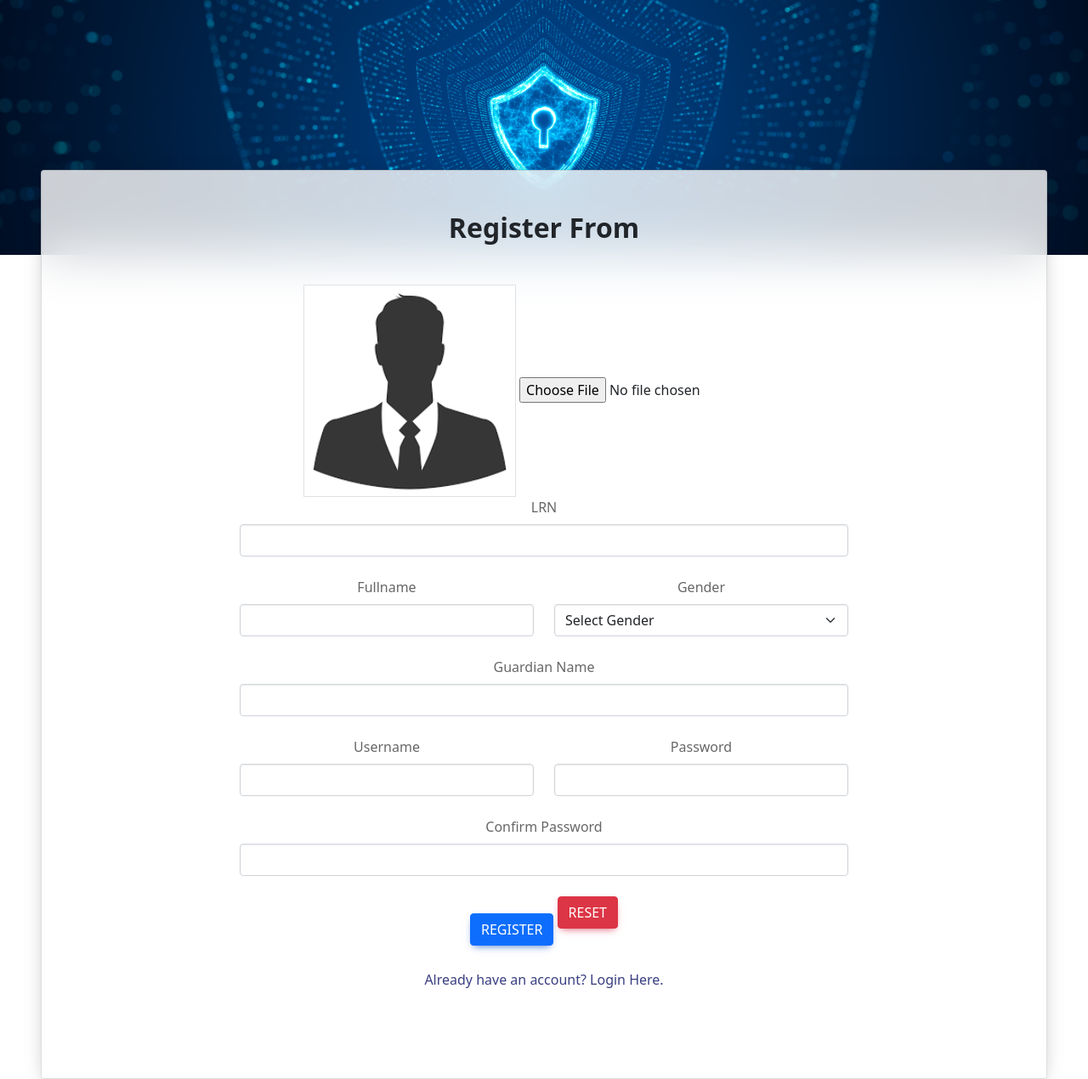
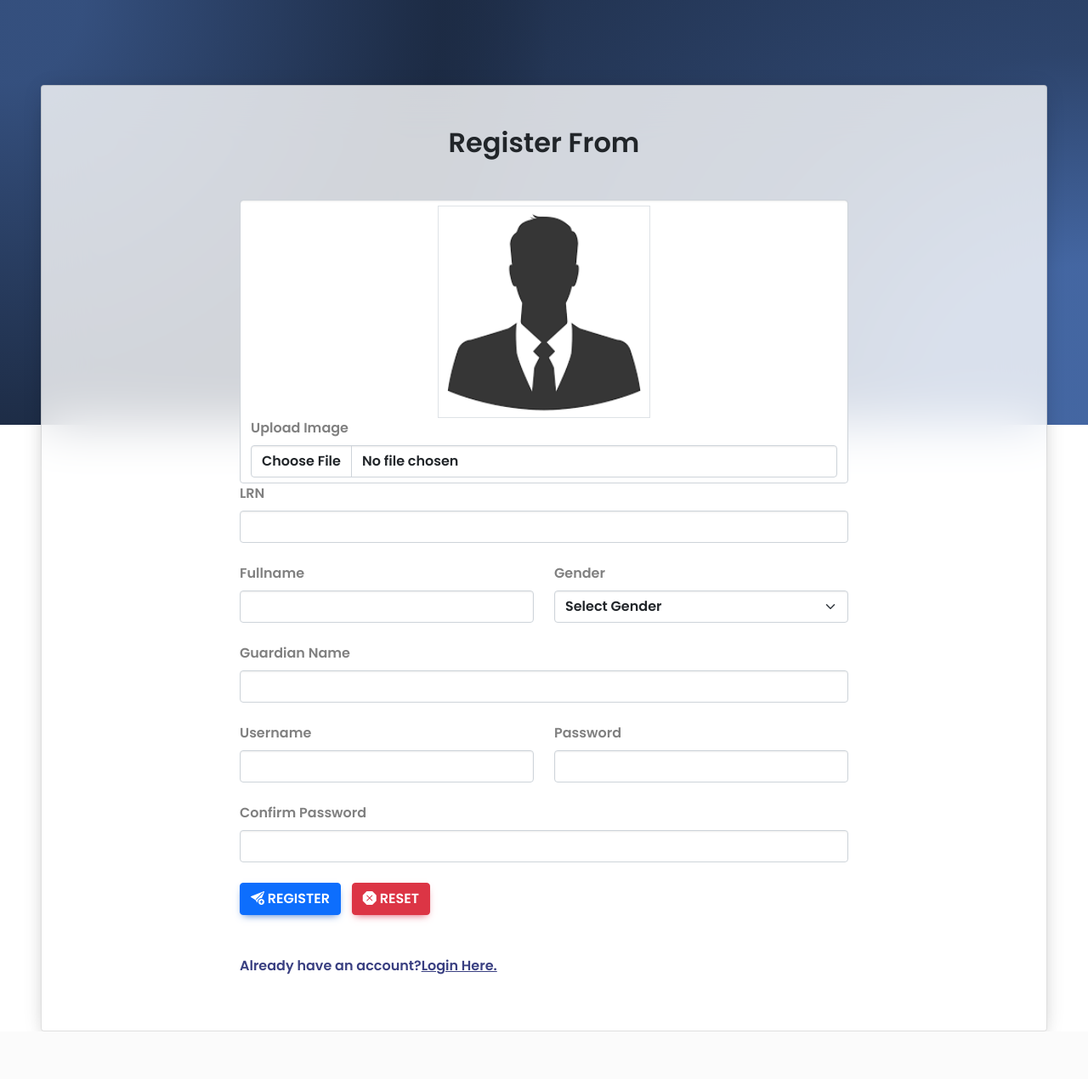
Before and after one commit to Master088/student-grade-portal, a PHP site: page /registration.php in a window 1280 px wide. Shown: the whole page at 85% size. After the commit the page ends 1214 px from the top, so only its background shows below. Run offline with PHP 8.4, Linux system fonts and the light colour scheme; some libraries are stand-ins or nearby versions.

Commit message:
login and register Design

```diff
--- a/registration.php
+++ b/registration.php
@@ -88,9 +88,7 @@ if (isset($_POST['submit'])) {
     <meta http-equiv="X-UA-Compatible" content="ie=edge">
     <title>Document</title>
 </head>
-<style>
-    body {}
-</style>
+
 
 <link href="https://cdnjs.cloudflare.com/ajax/libs/font-awesome/6.0.0/css/all.min.css" rel="stylesheet" />
 <!-- Google Fonts -->
@@ -102,23 +100,57 @@ if (isset($_POST['submit'])) {
 <script type="text/javascript" src="https://cdnjs.cloudflare.com/ajax/libs/mdb-ui-kit/6.0.1/mdb.min.js"></script>
 <link href="https://cdn.jsdelivr.net/npm/bootstrap@5.0.0-beta3/dist/css/bootstrap.min.css" rel="stylesheet" />
 <link rel="stylesheet" href="https://cdnjs.cloudflare.com/ajax/libs/font-awesome/5.15.3/css/all.min.css" />
+<link rel="stylesheet" href="https://cdn.jsdelivr.net/npm/bootstrap-icons@1.9.1/font/bootstrap-icons.css">
 
 
-<link rel="stylesheet" href="style.css">
+<!-- <link rel="stylesheet" href="style.css"> -->
+<style>
+    body {
+        font-family: Poppins;
+    }
+    .form-label{
+        color:grey;
+        justify-content: start;
+        display: flex;
+    }
+    .btn-submit{
 
+        justify-content: start;
+        display: flex;
+    }
+    .background-radial-gradient {
+      background-color: hsl(218, 41%, 15%);
+      background-image: radial-gradient(650px circle at 0% 0%,
+          hsl(218, 41%, 35%) 15%,
+          hsl(218, 41%, 30%) 35%,
+          hsl(218, 41%, 20%) 75%,
+          hsl(218, 41%, 19%) 80%,
+          transparent 100%),
+        radial-gradient(1250px circle at 100% 100%,
+          hsl(218, 41%, 45%) 15%,
+          hsl(218, 41%, 30%) 35%,
+          hsl(218, 41%, 20%) 75%,
+          hsl(218, 41%, 19%) 80%,
+          transparent 100%);
+          height: 500px;
+    }
+    .img-card{
+
+        justify-content: start;
+        display: flex;
+
+    }
+</style>
 <body>
 
     <div>
         <section class="text-center">
 
-            <div class="p-5 bg-image" style="
-                    background-image: url('img/background.png');
-                    height: 300px;
-                    "></div>
+            <div class="p-5 background-radial-gradient"></div>
 
 
             <div class="card mx-4 mx-md-5 shadow-5-strong" style="
-                    margin-top: -100px;
+                    margin-top: -400px;
                     background: hsla(0, 0%, 100%, 0.8);
                     backdrop-filter: blur(30px);
                     ">
@@ -129,10 +161,13 @@ if (isset($_POST['submit'])) {
                             <h2 class="fw-bold mb-5">Register From</h2>
                             <form method="POST" action="" enctype="multipart/form-data">
 
-                                <div>
-                                    <div class="form">
-                                        <img src="profile.png" class="border" alt="Profile" id="output" width="250">
-                                        <input accept="image/*" onchange="loadFile(event)" type="file" name="file" required>
+
+                                <div class="img-card">
+                                    <div class="form form-control">
+                                        <img src="profile.png" class="border" alt="Profile" id="output" width="250" height="250">
+                                        <!-- <input accept="image/*" onchange="loadFile(event)" type="file" name="file" required> -->
+                                        <label class="form-label" for="upload">Upload Image</label>
+                                        <input type="file" class="form-control" id="upload" accept="image/*" onchange="loadFile(event)" name="file" required/>
                                     </div>
                                 </div>
                                 <div class=" mb-4">
@@ -191,13 +226,16 @@ if (isset($_POST['submit'])) {
                                 </div>
 
                                 <!-- Submit button -->
-                                <button type="submit" name="submit" class="btn btn-primary   mb-2">
-                                    Register
-                                </button>
-                                <button type="reset" class="btn btn-danger   mb-5">
-                                    Reset
-                                </button>
-                                <p class="mb-5 pb-lg-2" style="color: #393f81;">Already have an account? <a href="login.php" style="color: #393f81;">Login Here.</a></p>
+                                <div class="btn-submit">
+                                    <button type="submit" name="submit" class="btn btn-primary mb-5">
+                                        <i class="bi bi-send-plus-fill"></i> Register
+                                    </button>
+                                    <button type="reset" class="btn btn-danger mb-5" style="margin-left: 1vw;">
+                                        <i class="bi bi-x-octagon-fill"></i> Reset
+                                    </button>
+
+                                </div>
+                                <p class="mb-2 pb-lg-2" style="color: #393f81; justify-content: start; display: flex;">Already have an account? <a href="login.php" style="color: #393f81;">Login Here.</a></p>
 
 
                             </form>
```
Also changed, not shown: login.php (+45 -16 lines).
